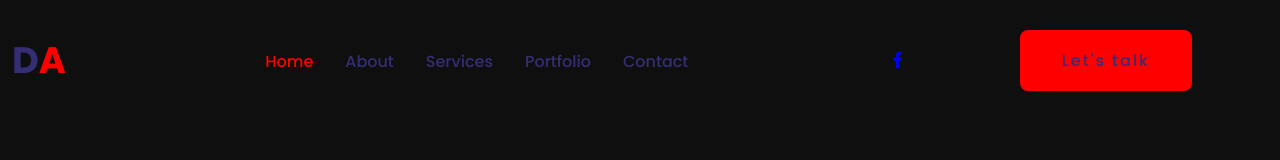
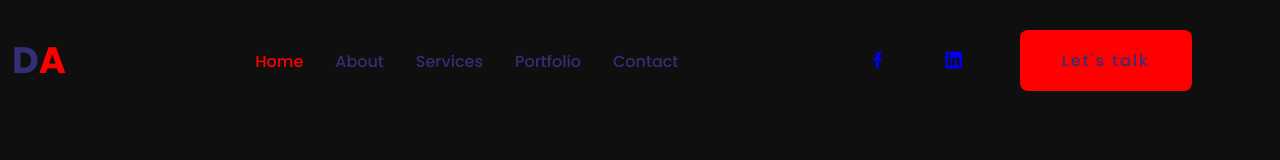
Before and after one commit to Onyx0-1/Damian-Garcia-Portfolio, a plain HTML site: page assets/index.html in a window 1280 px wide. Shown: the top 160 px of the page. Drawn offline with nearby package versions, Linux system fonts and the light colour scheme.

Commit message:
jodas ahora si

```diff
--- a/assets/index.html
+++ b/assets/index.html
@@ -41,7 +41,7 @@
                 <a href="www.linkedin.com"
                  target="_blank"
                  class="nav__social-link">
-                <i class="uil uil-linkedin-"></i></a
+                <i class="uil uil-linkedin"></i></a
 
                   div class= "nav__btn">
 
```
